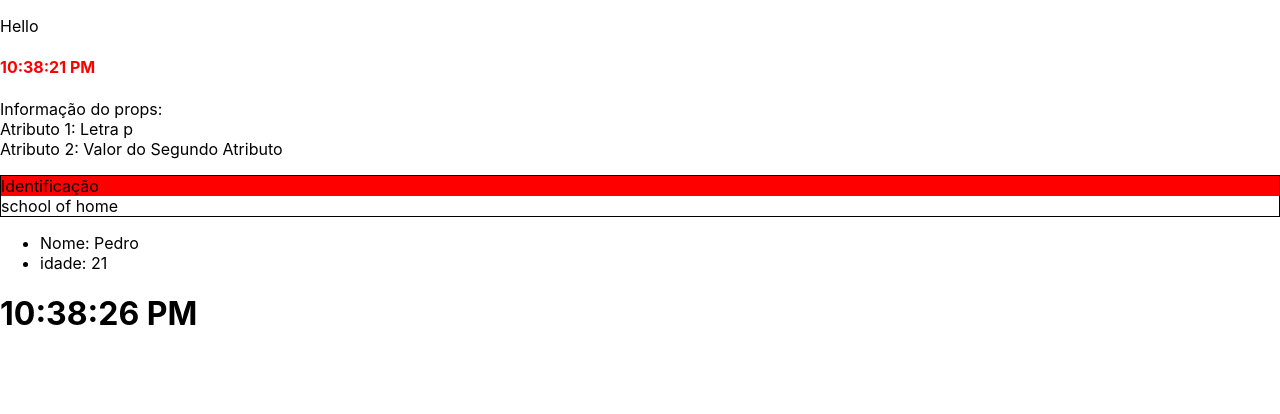
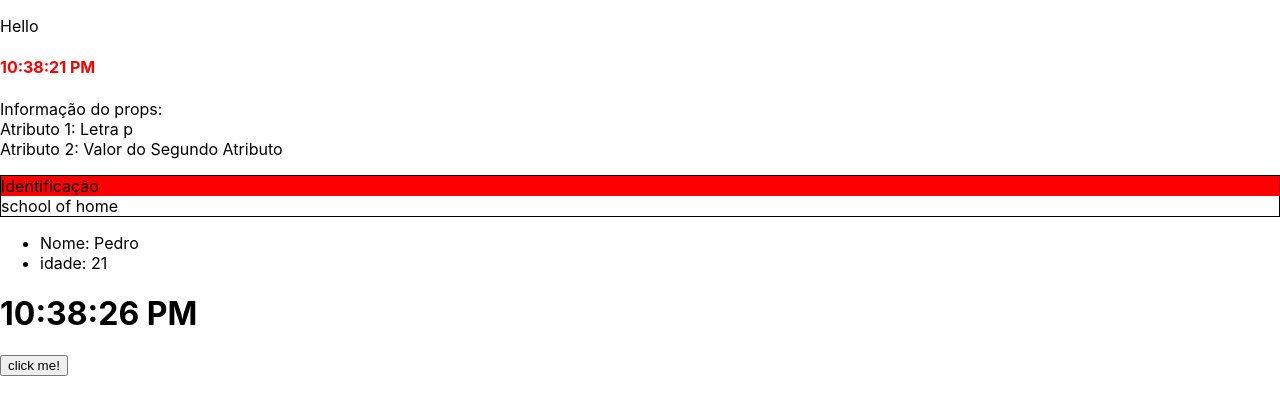
Before and after one commit to AntonioJrSK8/ReactRev2, a React (Create React App) app: page / in a window 1280 px wide. Shown: the top 414 px of the page. Built offline with nearby package versions, Linux system fonts and the light colour scheme.

Commit message:
Praticando eventos

```diff
--- /dev/null
+++ b/src/eventos/evento.js
@@ -0,0 +1,27 @@
+import React, { Component } from 'react';
+
+class BtnEvento extends Component {
+    constructor(props) {
+        super(props);
+        this.state = {
+            clicked : 0
+         }
+
+         // Aqui utilizamos o `bind` para que o `this` funcione dentro da nossa callback
+         //this.clickMethod = this.clickMethod.bind(this);
+    }
+
+    clickMethod = () => {
+        this.setState({
+            clicked: this.state.clicked + 1
+        });
+        console.log('clicked');
+
+    }
+
+    render() {
+        return ( <button onClick={this.clickMethod} type="button" >click me!</button> );
+    }
+}
+
+export default BtnEvento;
--- a/src/index.js
+++ b/src/index.js
@@ -9,6 +9,7 @@ import Clock from './clock/clock';
 import Props from './props/Props';
 import State from './state/state';
 import Ciclolife from './ciclolife/ciclo';
+import BtnEvento from './eventos/evento';
 
 ReactDOM.render(
   <React.StrictMode>
@@ -17,6 +18,7 @@ ReactDOM.render(
     <Props attr='p' attr2='Valor do Segundo Atributo'/>
     <State />
     <Ciclolife />
+    <BtnEvento />
   </React.StrictMode>,
 
   document.getElementById('root')
```
